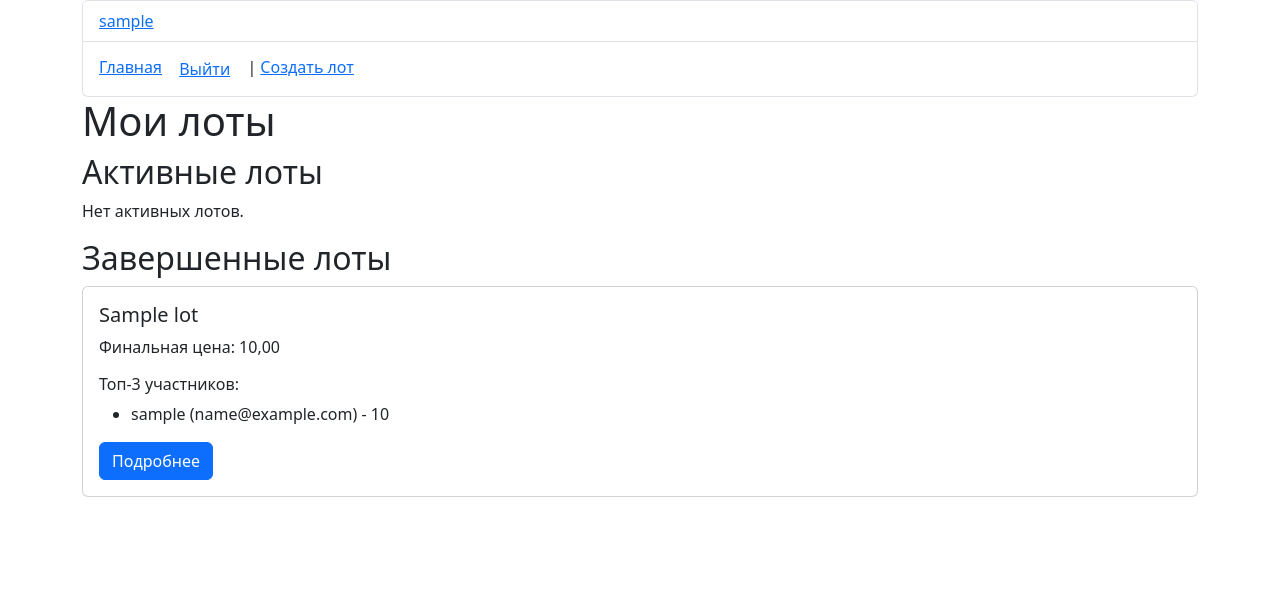
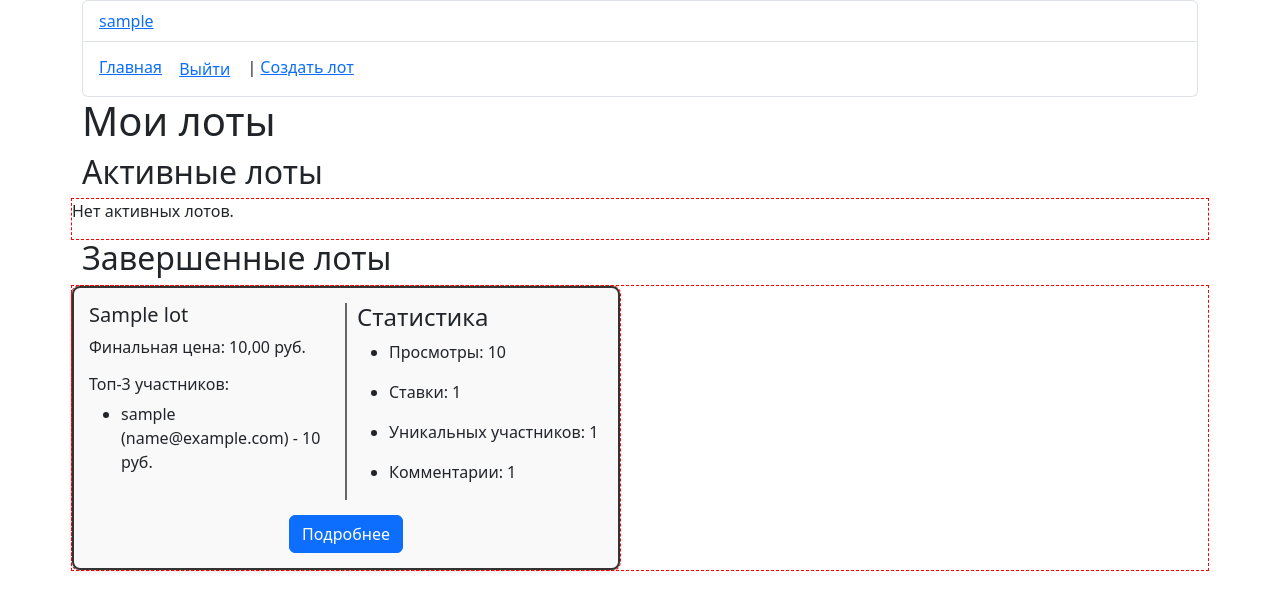
Before and after one commit to sov-M/auction_diplom1, a Django app: page /user_lots/ in a window 1280 px wide. Shown: the top 611 px of the page. Run offline with Django 5.2, Linux system fonts and the light colour scheme; a user stored in the database is signed in; tables that the repository leaves empty hold one stand-in row (values such as "Sample post").

Commit message:
Добавлено: статистика лота в user_lot.

```diff
--- a/auctions/views.py
+++ b/auctions/views.py
@@ -582,7 +582,11 @@ class UserLotsView(LoginRequiredMixin, View):
                             'amount': float(bidder['max_amount'])
                         }
                         for bidder in unique_bidders
-                    ]
+                    ],
+                    'views': lot.views,
+                    'bids_count': lot.bids.count(),
+                    'unique_bidders_count': lot.bids.values('user').distinct().count(),
+                    'comments_count': lot.comments.count(),
                 })
 
             return JsonResponse({
@@ -591,9 +595,25 @@ class UserLotsView(LoginRequiredMixin, View):
                         'title': lot.title,
                         'id': lot.id,
                         'current_price': float(lot.current_price) if lot.current_price else None,
+                        'views': lot.views,
+                        'bids_count': lot.bids.count(),
+                        'unique_bidders_count': lot.bids.values('user').distinct().count(),
+                        'comments_count': lot.comments.count(),
                     } for lot in active_lots
                 ],
                 'finished_lots': finished_lots_data
+            })
+
+        active_lots_with_stats = []
+        for lot in active_lots:
+            active_lots_with_stats.append({
+                'lot': lot,
+                'stats': {
+                    'views': lot.views,
+                    'bids_count': lot.bids.count(),
+                    'unique_bidders_count': lot.bids.values('user').distinct().count(),
+                    'comments_count': lot.comments.count(),
+                }
             })
 
         finished_lots_with_bidders = []
@@ -601,11 +621,17 @@ class UserLotsView(LoginRequiredMixin, View):
             unique_bidders = lot.bids.values('user__username', 'user__email').annotate(max_amount=Max('amount')).order_by('-max_amount')[:3]
             finished_lots_with_bidders.append({
                 'lot': lot,
-                'unique_bidders': unique_bidders
+                'unique_bidders': unique_bidders,
+                'stats': {
+                    'views': lot.views,
+                    'bids_count': lot.bids.count(),
+                    'unique_bidders_count': lot.bids.values('user').distinct().count(),
+                    'comments_count': lot.comments.count(),
+                }
             })
 
         return render(request, 'auctions/user_lots.html', {
-            'active_lots': active_lots,
+            'active_lots': active_lots_with_stats,
             'finished_lots': finished_lots_with_bidders,
         })
 
--- a/templates/auctions/user_lots.html
+++ b/templates/auctions/user_lots.html
@@ -1,25 +1,48 @@
 <!-- templates/auctions/user_lots.html -->
 {% extends 'base.html' %}
 {% block page_id %}user_lots{% endblock %}
+
+
 
 {% block content %}
 <h1>Мои лоты</h1>
 
 <h2>Активные лоты</h2>
-<div id="active-lots">
-    {% for lot in active_lots %}
-    <div class="card">
-        <div class="card-body">
-            <h5>{{ lot.title }}</h5>
-            <p>Текущая цена: {{ lot.current_price|default:"Нет ставок" }}</p>
-            <a href="{% url 'lot_detail' lot.pk %}" class="btn btn-primary">Подробнее</a>
-            {% if not lot.has_bids %}
-            <a href="{% url 'edit_lot' lot.pk %}" class="btn btn-warning">Редактировать</a>
-            <form method="post" style="display:inline;"
+<div id="active-lots" class="lots-container">
+    {% for entry in active_lots %}
+    <div class="lot-card">
+        <div style="display: flex;">
+            <div class="lot-info">
+                <h5>{{ entry.lot.title }}</h5>
+                <p>Текущая цена: {{ entry.lot.current_price|default:"Нет ставок" }} руб.</p>
+            </div>
+            <div class="lot-stats">
+                <h4>Статистика</h4>
+                <ul>
+                    <li>
+                        <p>Просмотры: {{ entry.stats.views }}</p>
+                    </li>
+                    <li>
+                        <p>Ставки: {{ entry.stats.bids_count }}</p>
+                    </li>
+                    <li>
+                        <p>Уникальных участников: {{ entry.stats.unique_bidders_count }}</p>
+                    </li>
+                    <li>
+                        <p>Комментарии: {{ entry.stats.comments_count }}</p>
+                    </li>
+                </ul>
+            </div>
+        </div>
+        <div class="lot-actions">
+            <a href="{% url 'lot_detail' entry.lot.pk %}" class="btn btn-primary">Подробнее</a>
+            {% if not entry.lot.has_bids %}
+            <a href="{% url 'edit_lot' entry.lot.pk %}" class="btn btn-warning">Редактировать</a>
+            <form method="post" class="lot-actions-form"
                 onsubmit="return confirm('Вы уверены, что хотите отменить лот?');">
                 {% csrf_token %}
                 <input type="hidden" name="cancel_lot" value="true">
-                <input type="hidden" name="lot_id" value="{{ lot.pk }}">
+                <input type="hidden" name="lot_id" value="{{ entry.lot.pk }}">
                 <button type="submit" class="btn btn-danger">Отменить лот</button>
             </form>
             {% endif %}
@@ -31,20 +54,41 @@
 </div>
 
 <h2>Завершенные лоты</h2>
-<div id="finished-lots">
+<div id="finished-lots" class="lots-container">
     {% for entry in finished_lots %}
-    <div class="card">
-        <div class="card-body">
+    <div class="lot-card">
+        <div style="display: flex;">
+            <div class="lot-info">
                 <h5>{{ entry.lot.title }}</h5>
-            <p>Финальная цена: {{ entry.lot.current_price|default:"Нет ставок" }}</p>
+                <p>Финальная цена: {{ entry.lot.current_price|default:"Нет ставок" }} руб.</p>
                 <h6>Топ-3 участников:</h6>
                 <ul>
                     {% for bidder in entry.unique_bidders %}
-                <li>{{ bidder.user__username }} ({{ bidder.user__email }}) - {{ bidder.max_amount }}</li>
+                    <li>{{ bidder.user__username }} ({{ bidder.user__email }}) - {{ bidder.max_amount }} руб.</li>
                     {% empty %}
                     <li>Ставок не было</li>
                     {% endfor %}
                 </ul>
+            </div>
+            <div class="lot-stats">
+                <h4>Статистика</h4>
+                <ul>
+                    <li>
+                        <p>Просмотры: {{ entry.stats.views }}</p>
+                    </li>
+                    <li>
+                        <p>Ставки: {{ entry.stats.bids_count }}</p>
+                    </li>
+                    <li>
+                        <p>Уникальных участников: {{ entry.stats.unique_bidders_count }}</p>
+                    </li>
+                    <li>
+                        <p>Комментарии: {{ entry.stats.comments_count }}</p>
+                    </li>
+                </ul>
+            </div>
+        </div>
+        <div class="lot-actions">
             <a href="{% url 'lot_detail' entry.lot.pk %}" class="btn btn-primary">Подробнее</a>
         </div>
     </div>
@@ -52,4 +96,77 @@
     <p>Нет завершенных лотов.</p>
     {% endfor %}
 </div>
+
+<style>
+    /* Контейнер для лотов */
+    .lots-container {
+        display: flex;
+        flex-wrap: wrap;
+        gap: 20px;
+        justify-content: space-between;
+        margin: 0 -10px;
+        /* Компенсация для padding карточек */
+    }
+
+    /* Карточка лота */
+    .lot-card {
+        flex: 0 1 calc(50% - 20px);
+        /* Два лота в строке */
+        border: 2px solid #333;
+        /* Явная рамка */
+        border-radius: 8px;
+        padding: 15px;
+        display: flex;
+        flex-direction: column;
+        /* Внутренние элементы в колонку */
+        box-sizing: border-box;
+        min-width: 300px;
+        max-width: calc(50% - 20px);
+        /* Ограничение ширины */
+        background-color: #f9f9f9;
+        /* Фон для видимости */
+        box-shadow: 0 2px 4px rgba(0, 0, 0, 0.1);
+    }
+
+    /* Левая часть (информация) */
+    .lot-info {
+        flex: 1;
+        padding-right: 10px;
+    }
+
+    /* Правая часть (статистика) */
+    .lot-stats {
+        flex: 1;
+        border-left: 2px solid #666;
+        /* Разделитель */
+        padding-left: 10px;
+    }
+
+    /* Контейнер для действий */
+    .lot-actions {
+        margin-top: 15px;
+        text-align: center;
+        width: 100%;
+    }
+
+    .lot-actions form {
+        display: inline-block;
+    }
+
+    /* Адаптивность */
+    @media (max-width: 768px) {
+        .lot-card {
+            flex: 0 1 100%;
+            /* Один лот в строке */
+            max-width: 100%;
+        }
+    }
+
+    /* Для отладки */
+    .lots-container,
+    .lot-card {
+        outline: 1px dashed red;
+        /* Временная обводка для проверки */
+    }
+</style>
 {% endblock %}
```
Also changed, not shown: README.txt. Lines whose indentation alone changed are shown as unchanged.
